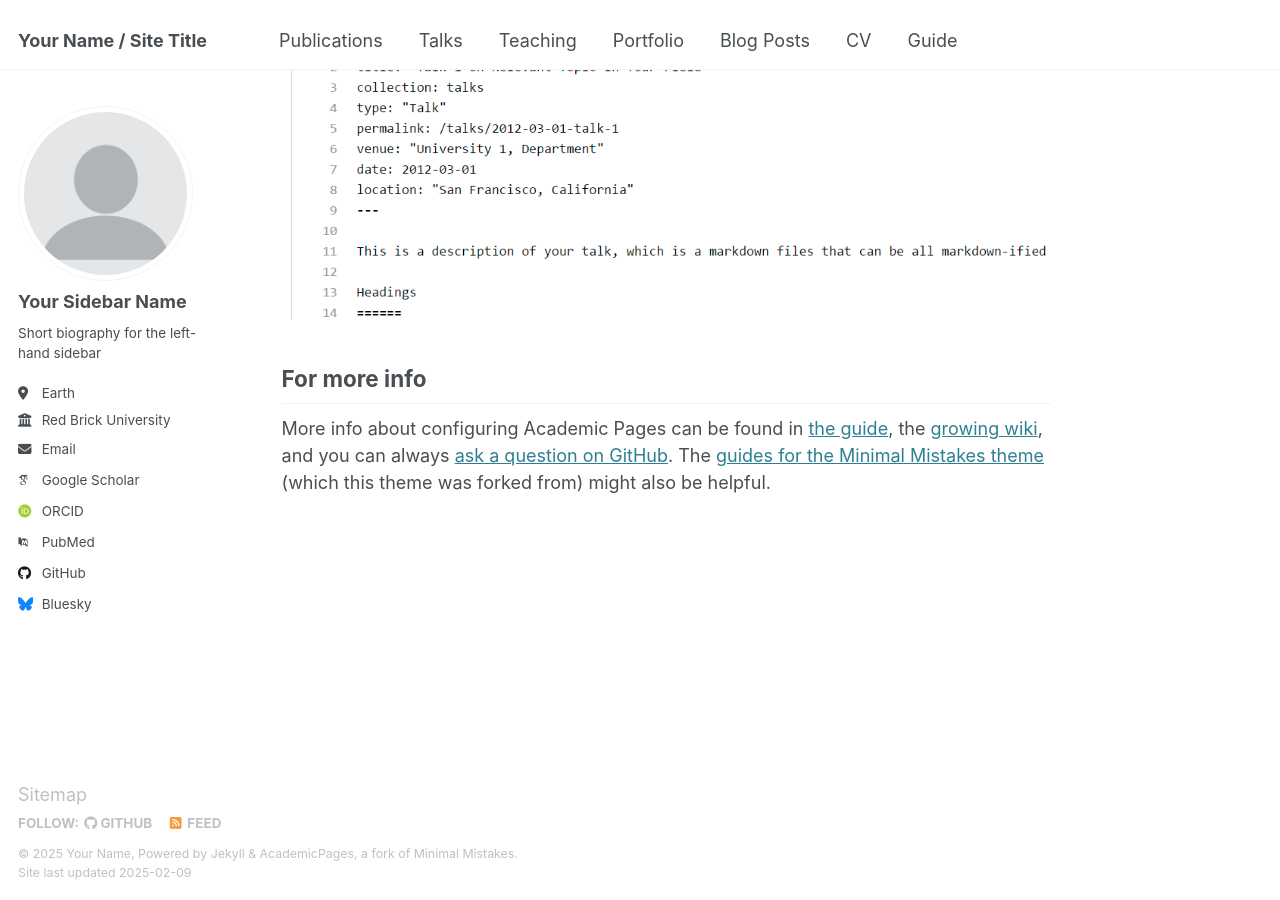
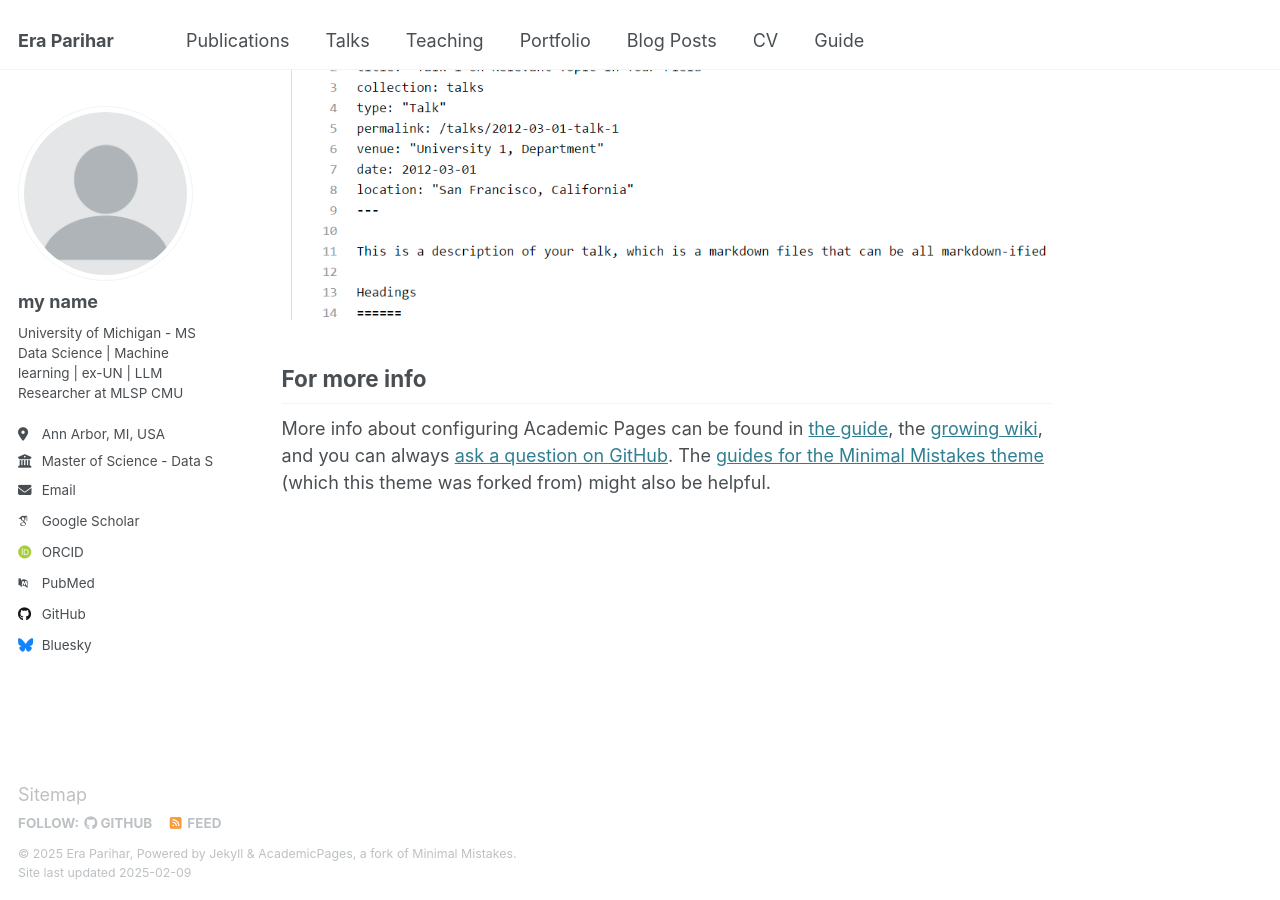
Before and after one commit to erapariharr/erapariharr.github.io, a Jekyll site: the page built from _pages/about.md, in a window 1280 px wide and 900 px high, scrolled down 2642 px. Built offline with Jekyll 4.4.1, drawn with Linux system fonts in a browser that asks for light colours; some web fonts are replaced.

Commit message:
Update _config.yml

```diff
--- a/_config.yml
+++ b/_config.yml
@@ -9,13 +9,13 @@
 # Basic Site Settings
 locale                   : "en-US"
 site_theme               : "default"
-title                    : "Your Name / Site Title"
+title                    : "Era Parihar"
 title_separator          : "-"
-name                     : &name "Your Name"
-description              : &description "personal description"
-url                      : https://academicpages.github.io # the base hostname & protocol for your site e.g. "https://[your GitHub username].github.io"
+name                     : &name "Era Parihar"
+description              : &description "University of Michigan - MS Data Science | Machine learning | ex-UN | LLM Researcher at MLSP CMU"
+url                      : https://erapariharr.github.io # the base hostname & protocol for your site e.g. "https://[your GitHub username].github.io"
 baseurl                  : "" # the subpath of your site, e.g. "/blog"
-repository               : "academicpages/academicpages.github.io"
+repository               : "erapariharr/erapariharr.github.io"
 
 # Site Author - The following control what appear as part of the author content on the side bar.
 #               If a field is blank the icon and link will not appear, otherwise it will be shown.
@@ -23,13 +23,13 @@ repository               : "academicpages/academicpages.github.io"
 author:
   # Biographic information
   avatar           : "profile.png"
-  name             : "Your Sidebar Name"
+  name             : "my name"
   pronouns         : # example: "she/her"
-  bio              : "Short biography for the left-hand sidebar"
-  location         : "Earth"
-  employer         : "Red Brick University"
+  bio              : "University of Michigan - MS Data Science | Machine learning | ex-UN | LLM Researcher at MLSP CMU"
+  location         : "Ann Arbor, MI, USA"
+  employer         : "Master of Science - Data Science"
   uri              : # URL
-  email            : "none@example.org"
+  email            : "erap@umich.edu"
 
   # Academic websites
   arxiv            : # URL - Update with the correct link to your profile
@@ -45,7 +45,7 @@ author:
   bitbucket        : # Username - Update with your username on the site
   codepen          : # Username
   dribbble         : # Username
-  github           : "academicpages"
+  github           : "erapariharr"
   kaggle           : # Username
   stackoverflow    : # User number or user number and name (i.e., use "1" or "1/jeff-atwood")
 
```
